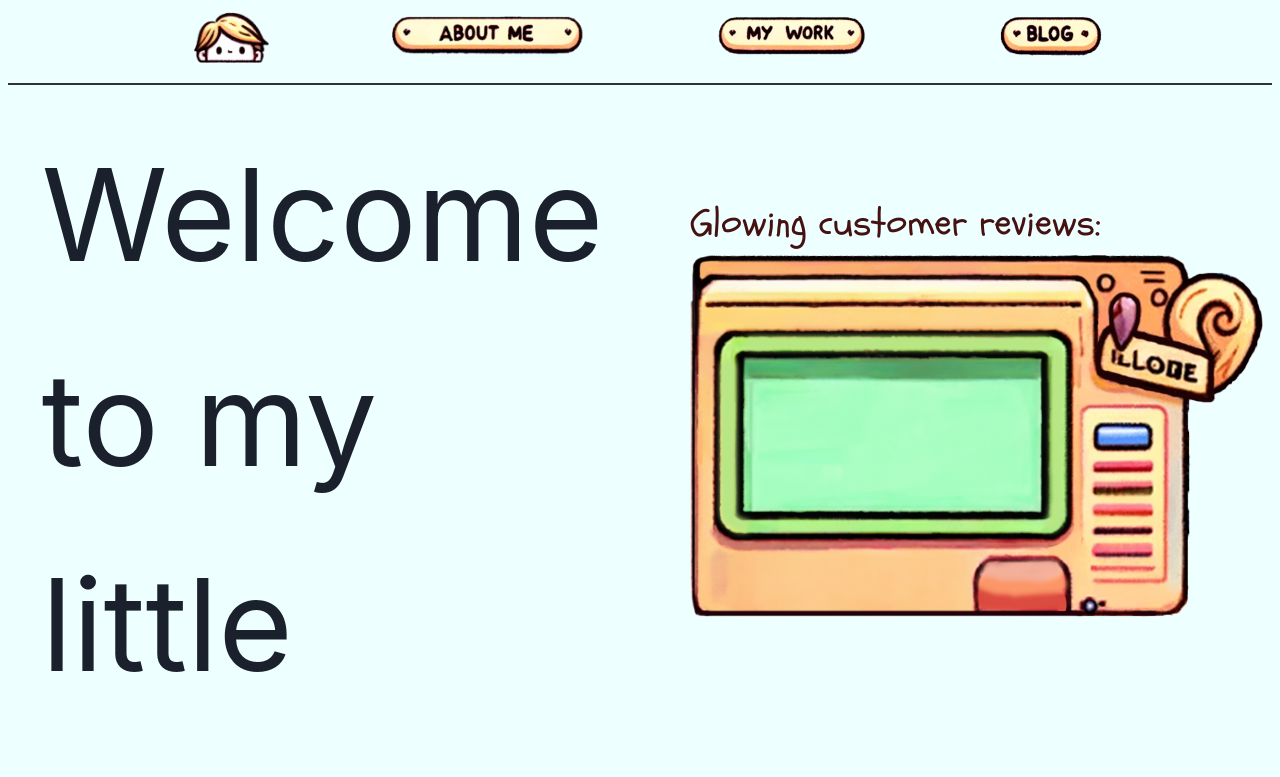
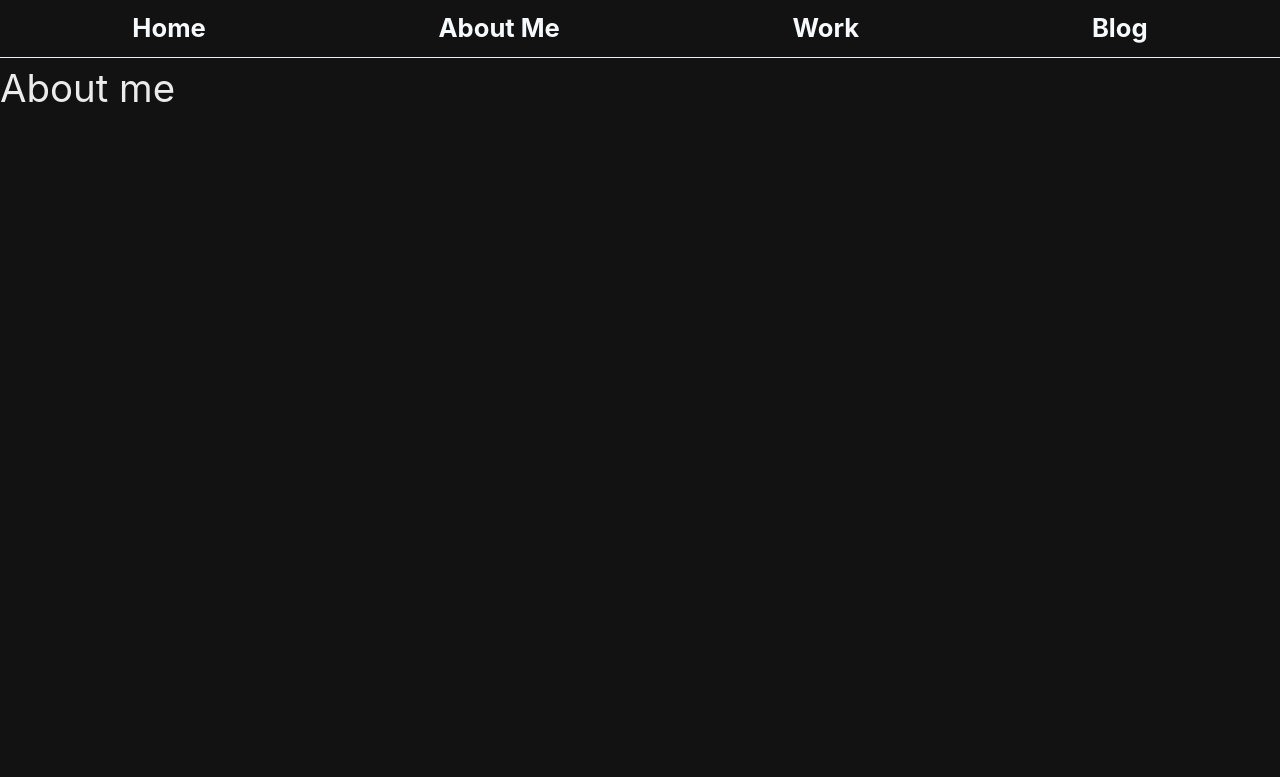
Before and after one commit to henryolig/personal-website, a React (Create React App) app in the folder frontend/: page /about-me in a window 1280 px wide. Shown: the top 777 px of the page. Built offline with nearby package versions, Linux system fonts and the light colour scheme.

Commit message:
more dark mode changes

```diff
--- a/frontend/src/App.tsx
+++ b/frontend/src/App.tsx
@@ -2,27 +2,80 @@ import React, { useState } from 'react';
 import './App.css';
 import Greeting from './components/Greeting'
 import { Center } from '@chakra-ui/layout';
-import { Container, Hide, Image, Show, Text } from '@chakra-ui/react'
-import Sides from './images/sides.png'
+import { Container, Divider, Hide, Image, Text } from '@chakra-ui/react'
 import Rside from './images/right.png'
 import Lside from './images/left.png'
-import FLside from './images/FirstLeft.png'
+// import Sides from './images/sides.png'
+// import FLside from './images/FirstLeft.png'
 import GetTime from './components/getTime';
+import internal from 'stream';
+import DNavvy from './components/dark/DNavvy';
+import { useMode } from './context/ModeContext';
 
+interface datas {
+  name: string,
+  amount: string
+}
 
-const App = ( ) => {
-  const [serious, setSeriousness] = useState(!GetTime());
-  if(serious) {
+const Metric = ({ name, amount }: datas) => {
+  return (
+    <Container display="flex"
+      bgColor="#121212"
+      flexDir="column"
+      justifyContent="center"
+      alignItems="center"
+      width="20vw"
+      height="max-content">
+        <Text color="#ebebeb" fontWeight="bold" fontSize="3vw" cursor="pointer">{amount}</Text>
+        <Text color="#ebebeb" fontWeight="light" fontSize='1vw'>{name}</Text>
+    </Container>
+  )
+};
+
+const info: datas[] = [
+  {
+    name: "SWE Internships",
+    amount: "2"
+  },
+  {
+    name: "Programming Languages",
+    amount: "11"
+  },
+  {
+    name: "AAAAH",
+    amount: "21"
+  },
+  {
+    name: "Bass riffs",
+    amount: "5"
+  }
+];
+
+const App = () => {
+  const { mode, toggleMode } = useMode();
+  if(mode) {
     return (
-      <Center m='0' p='0' minW='100vw' minH='100vh' bgColor='#1B1D1F'>
-        <Text fontSize='4vw' color='#ebebeb' w='max-content' onClick={() => setSeriousness(false)}>WHOAAAA</Text>
-      </Center>
+      <Container m='0' p='0' minW='100vw' minH='100vh' bgColor='#121212'>
+        <DNavvy/>
+        <Center pt='10vh' bg='#121212' flexDir='column'>
+            <Text fontWeight="Bold" fontSize='8vw' color='#ebebeb' w='max-content' onClick={() => toggleMode()}>Hi,</Text>
+            <Text fontWeight="Bold" fontSize='8vw' color='#ebebeb' w='max-content'
+            bgGradient="linear(to-l, pink.300, purple.500)"
+            bgClip="text">I'm Henry</Text>
+        </Center>
+        <Divider p='0' m='0' pt="20vh" color="#ebebeb"/>
+        <Container pt='3vh' bg='#121212' display="flex" flex="row" minW='80vw'>
+          {info.map((datas, i) => (
+              <Metric key={i} name={datas.name} amount={datas.amount} />
+            ))}
+        </Container>
+      </Container>
     );
   } else {
     return (
       <div className='home' color='#eeffff'>
         <Hide below='lg'>
-          <Image overflow='hidden' src={Lside} mr='auto' w='35vw' h='100vh' />
+          <Image onClick={() => toggleMode()} overflow='hidden' src={Lside} mr='auto' w='35vw' h='100vh' />
         </Hide>
         <Greeting></Greeting>
         <Hide below='lg'>
--- /dev/null
+++ b/frontend/src/components/dark/DNavvy.css
@@ -0,0 +1,6 @@
+hr {
+    border: 1px solid #ececec;
+    margin: 20px 0;
+    background-color: #121212;
+    background: #121212;
+  }
--- /dev/null
+++ b/frontend/src/components/dark/DNavvy.tsx
@@ -0,0 +1,66 @@
+import React, { useState } from 'react';
+import { BrowserRouter as Router, Route, Link } from 'react-router-dom';
+import { Container, Text, Divider } from '@chakra-ui/react';
+// import './DNavvy.css'
+
+const textColor = "#ebebeb";
+const activeColor = "linear-gradient(90deg, rgba(82,0,129,1) 0%, rgba(141,0,195,1) 35%, rgba(199,0,212,1) 100%)";
+const testColor = "#121212";
+const anothertestcol = "linear(to-l, #7928CA, #FF0080)";
+const whyyyyy = "gray.800";
+
+
+interface NavLink {
+    location: string,
+    text: string
+};
+const LinkEle = ({ location, text }: NavLink) => {
+    return(
+    <Link to={location}>
+    <Text fontSize="2vw" color="gray.50" fontWeight="bold"
+    _hover={{color:anothertestcol,
+    bgGradient:"linear(to-l, pink.300, purple.500)", // Define your gradient here
+    bgClip:"text"}}>
+        {text}</Text>
+    </Link>
+    );
+};
+const links: NavLink[] = [
+    {
+        location: "/",
+        text: "Home"
+    },
+    {
+        location: "/about-me",
+        text: "About Me"
+    },
+    {
+        location: "/work-experience",
+        text: "Work"
+    },
+    {
+        location: "/blog",
+        text: "Blog"
+    }
+];
+
+
+const DNavvy = () => {
+  return (
+    <Container m='0' p='0' minW='100vw' display="flex" flexDir={"column"}>
+        <Container justifyContent='space-around' alignContent='center'
+        minW='100vw' bgColor="#121212" display='flex' flexDir='row'
+        pb='1vh' pt='1vh'>
+
+            {links.map((NavLink, i) => (
+                <LinkEle key={i} location={NavLink.location} text={NavLink.text} />
+            ))}
+        </Container>
+        <Divider p='0' m='0' color="#ebebeb"/>
+    </Container>
+
+
+  );
+}
+
+export default DNavvy;
--- a/frontend/src/components/getTime.tsx
+++ b/frontend/src/components/getTime.tsx
@@ -1,8 +1,6 @@
 import { useEffect, useState } from "react";
 
 function GetTime() {
-
-
     const [serious, setSeriousness] = useState(false);
     useEffect(() => {
     let d = new Date();
@@ -17,4 +15,4 @@ function GetTime() {
     return (serious);
 }
 
-export default GetTime ;
+export default GetTime;
--- /dev/null
+++ b/frontend/src/context/ModeContext.tsx
@@ -0,0 +1,31 @@
+import React, { createContext, useContext, useState } from 'react';
+import GetTime from '../components/getTime';
+
+interface ModeContextType {
+    mode: boolean;
+    toggleMode: () => void;
+};
+
+const ModeContext = createContext<ModeContextType | undefined>(undefined);
+
+export function useMode() {
+    const context = useContext(ModeContext);
+    if (context === undefined) {
+      throw new Error('useMode must be used within a ModeProvider');
+    }
+    return context;
+}
+
+export function ModeProvider({ children }: { children: React.ReactNode}) {
+  const [mode, setMode] = useState(!GetTime());
+
+  const toggleMode = () => {
+    setMode((prevMode) => (prevMode === true ? false : true));
+  };
+
+  return (
+    <ModeContext.Provider value={{ mode, toggleMode }}>
+      {children}
+    </ModeContext.Provider>
+  );
+}
--- a/frontend/src/hobbies/Hobbies.tsx
+++ b/frontend/src/hobbies/Hobbies.tsx
@@ -3,11 +3,21 @@ import Navvy from '../components/Navvy';
 import { Container, Text, Divider } from '@chakra-ui/react'
 import Reviews from './Reviews'
 import 'react-slideshow-image/dist/styles.css'
+import { useMode } from '../context/ModeContext';
+import DNavvy from '../components/dark/DNavvy';
 
 
 const Hobbies = () => {
-
-
+  const { mode, toggleMode } = useMode();
+  if(mode) {
+    return (
+      <Container p='0' m='0' minW='100vw' h='100vh' bg='#121212'>
+        <DNavvy/>
+        <Text color="#ebebeb" fontSize="3vw" onClick={() => toggleMode()}>About me</Text>
+      </Container>
+    )
+  }
+  else{
     return (
       <div>
         <Navvy></Navvy>
@@ -38,5 +48,6 @@ const Hobbies = () => {
       </div>
     );
   }
+}
 
 export default Hobbies;
--- a/frontend/src/index.tsx
+++ b/frontend/src/index.tsx
@@ -9,6 +9,8 @@ import { BrowserRouter as Router, Route, Routes, Link } from 'react-router-dom';
 import Hobbies from './hobbies/Hobbies'
 import Blog from './blog/Blog'
 import E404 from './e404'
+import GetTime from './components/getTime';
+import {ModeProvider} from './context/ModeContext'
 
 
 const root = ReactDOM.createRoot(
@@ -17,6 +19,7 @@ const root = ReactDOM.createRoot(
 
 root.render(
   <React.StrictMode>
+    <ModeProvider>
       <ChakraProvider>
         <Router>
           <Routes>
@@ -28,5 +31,6 @@ root.render(
           </Routes>
         </Router>
       </ChakraProvider>
+    </ModeProvider>
   </React.StrictMode>
 );
```
Also changed, not shown: frontend/src/components/Greeting.tsx (+2 -5 lines). Lines whose indentation alone changed are shown as unchanged.
